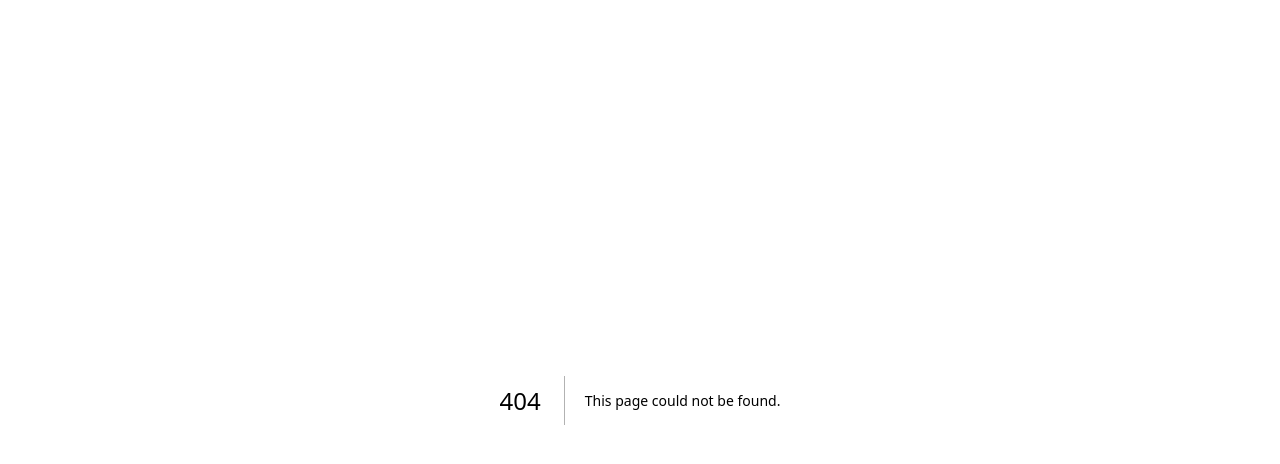
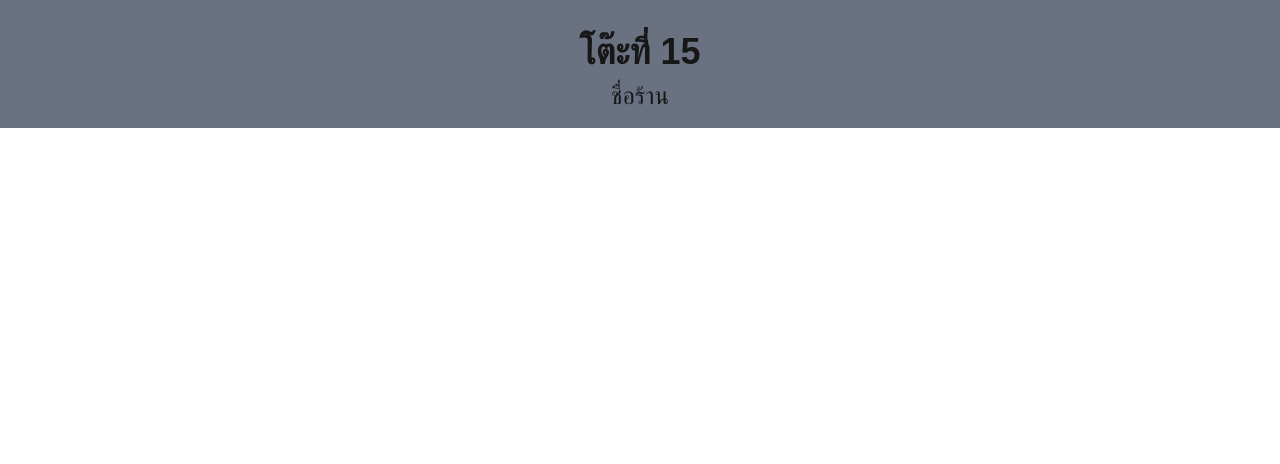
Before and after one commit to panuwit009/Nextorder, a Next.js app: page /components/order in a window 1280 px wide. Before the commit this address had no page. Shown: the top 464 px of the page. Built offline with nearby package versions, Linux system fonts and the light colour scheme.

Commit message:
NAVBAR ORDER

```diff
--- /dev/null
+++ b/src/app/components/order/page.tsx
@@ -0,0 +1,9 @@
+export default function Home () {
+
+    return (
+            <div className="bg-gray-500 p-4">
+                <div className="text-center text-4xl font-semibold pt-4 pb-2">โต๊ะที่ 15</div>
+                <div className="text-center text-2xl font-thin">ชื่อร้าน</div>
+            </div>
+    );
+}
```
